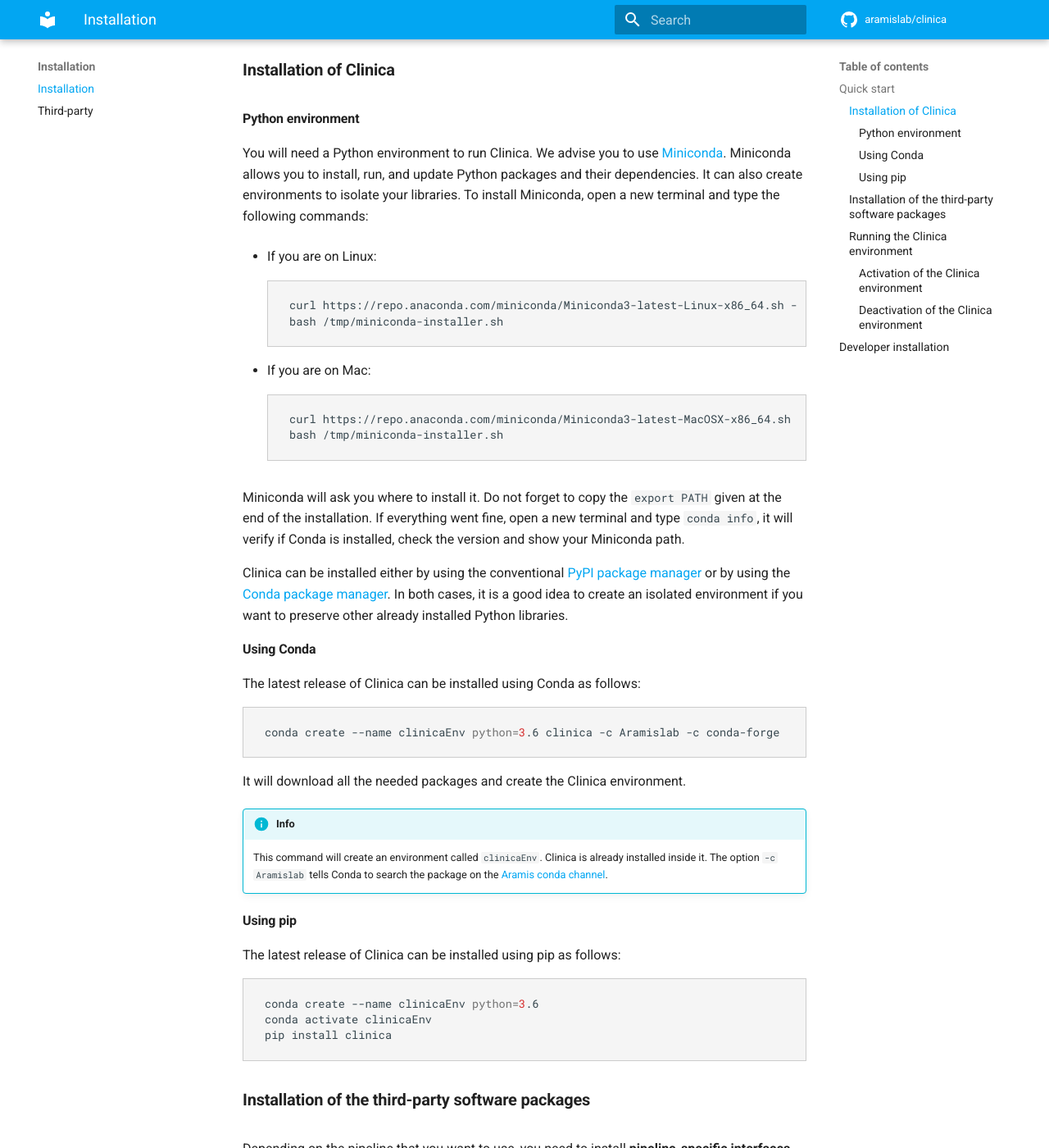
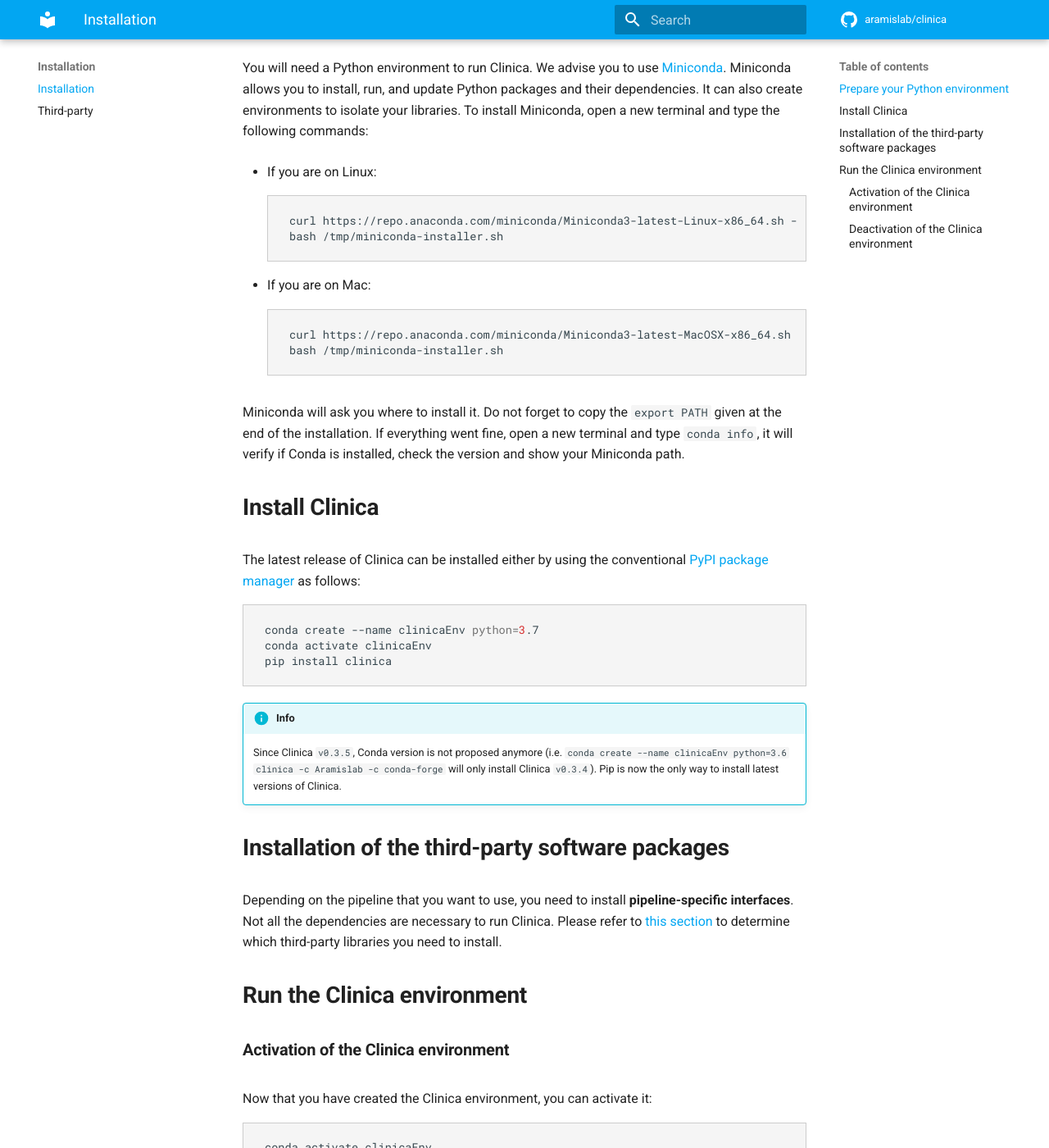
Before and after one commit to aramis-lab/clinica, an MkDocs documentation site: the page built from docs/Installation.md, in a window 1280 px wide and 1400 px high, scrolled down 344 px. Shown: the whole window at 82% size. Built offline with MkDocs 1.6.1 and Material for MkDocs 9.7.7, drawn with Linux system fonts in a browser that asks for light colours; comment, search, counter and statistics services are not loaded; some of the changed text lies outside the part shown.

Commit message:
Remove conda instructions for Clinica installation

````diff
--- a/docs/Installation.md
+++ b/docs/Installation.md
@@ -7,11 +7,7 @@
 if you encounter any issues.
 
 
-## Quick start
-
-### Installation of Clinica
-
-#### Python environment
+## Prepare your Python environment
 You will need a Python environment to run Clinica. We advise you to
 use [Miniconda](https://docs.conda.io/en/latest/miniconda.html).
 Miniconda allows you to install, run, and update Python packages and their
@@ -19,13 +15,13 @@
 To install Miniconda, open a new terminal and type the following commands:
 
 - If you are on Linux:
-```bash
+```{.sourceCode .bash}
 curl https://repo.anaconda.com/miniconda/Miniconda3-latest-Linux-x86_64.sh -o /tmp/miniconda-installer.sh
 bash /tmp/miniconda-installer.sh
 ```
 
 - If you are on Mac:
-```bash
+```{.sourceCode .bash}
 curl https://repo.anaconda.com/miniconda/Miniconda3-latest-MacOSX-x86_64.sh -o /tmp/miniconda-installer.sh
 bash /tmp/miniconda-installer.sh
 ```
@@ -35,38 +31,24 @@
 fine, open a new terminal and type `conda info`, it will verify if Conda is
 installed, check the version and show your Miniconda path.
 
-Clinica can be installed either by using the conventional
-[PyPI package manager](https://pypi.org/project/clinica/) or by using the
-[Conda package manager](https://conda.io/docs/). In both cases, it is a good idea
-to create an isolated environment if you want to preserve other already installed
-Python libraries.
+## Install Clinica
 
-#### Using Conda
-
-The latest release of Clinica can be installed using Conda as follows:
+The latest release of Clinica can be installed either by using the conventional
+[PyPI package manager](https://pypi.org/project/clinica/) as follows:
 
 ```bash
-conda create --name clinicaEnv python=3.6 clinica -c Aramislab -c conda-forge
-```
-
-It will download all the needed packages and create the Clinica environment.
-
-!!! info
-    This command will create an environment called `clinicaEnv`. Clinica is
-    already installed inside it. The option `-c Aramislab` tells Conda to search
-    the package on the [Aramis conda channel](https://anaconda.org/Aramislab).
-
-#### Using pip
-
-The latest release of Clinica can be installed using pip as follows:
-
-```bash
-conda create --name clinicaEnv python=3.6
+conda create --name clinicaEnv python=3.7
 conda activate clinicaEnv
 pip install clinica
 ```
 
-### Installation of the third-party software packages
+!!! info
+    Since Clinica `v0.3.5`, Conda version is not proposed anymore (i.e.
+    `conda create --name clinicaEnv python=3.6 clinica -c Aramislab -c conda-forge`
+    will only install Clinica `v0.3.4`). Pip is now the
+    only way to install latest versions of Clinica.
+
+## Installation of the third-party software packages
 Depending on the pipeline that you want to use, you need to install
 **pipeline-specific interfaces**. Not all the dependencies are necessary to run
 Clinica.
@@ -74,14 +56,14 @@
 libraries you need to install.
 
 
-### Running the Clinica environment
-#### Activation of the Clinica environment
+## Run the Clinica environment
+### Activation of the Clinica environment
 
 Now that you have created the Clinica environment, you can activate it:
 
-```bash
+```{.sourceCode .bash}
 conda activate clinicaEnv
-activate-global-python-argcomplete --user #Only the first time you activate the environment
+activate-global-python-argcomplete --user # Only the first time you activate the environment
 eval "$(register-python-argcomplete clinica)"
 ```
 
@@ -112,13 +94,13 @@
 
     You can now learn how to [interact with Clinica](../InteractingWithClinica).
 
-#### Deactivation of the Clinica environment
+### Deactivation of the Clinica environment
 At the end of your session, remember to deactivate your Conda environment:
-```bash
+```{.sourceCode .bash}
 conda deactivate
 ```
 
-## Developer installation
+<!--## Developer installation
 
 If you plan to contribute to Clinica or if you want to have the current development
 version, you can either:
@@ -161,16 +143,4 @@
 ```
 
 Remember that Clinica will be only available inside your Conda environment.
-<!-- Further information for Clinica's contributors can be found
-[here](../CodingForClinica). -->
-
-!!! warning  "In case your face `ResolvePackageNotFound: python==3.6` error"
-    When installing Clinica with `conda`, you may see the following error:
-    ```
-    Collecting package metadata (repodata.json): done
-    Solving environment: failed
-
-    ResolvePackageNotFound:
-    - python==3.6
-    ```
-    This is caused by newer version of conda. This has been corrected recently in the `dev` branch on Clinica.
+-->
````
